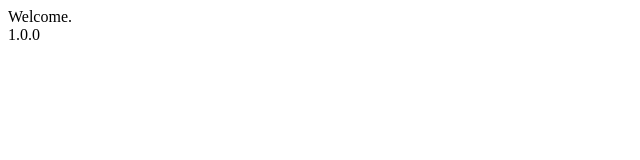
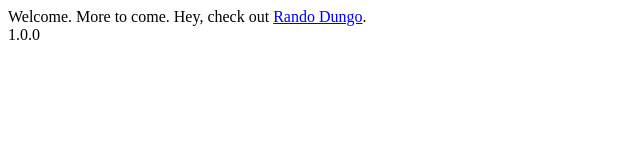
Before and after one commit to mattmone/matt.mone.dev, a website: page src/index.html in a window 1280 px wide. Shown: the whole page, without its empty margins (0-640 px from the left). Drawn offline with Linux system fonts and the light colour scheme.

Commit message:
update index to see it deploy

```diff
--- a/src/index.html
+++ b/src/index.html
@@ -9,7 +9,8 @@
 </head>
 <body>
   Welcome.
-
+  More to come.
+  Hey, check out <a href='https://randodungo.app'>Rando Dungo</a>.
   <div id='version'></div>
 </body>
 </html>
```
